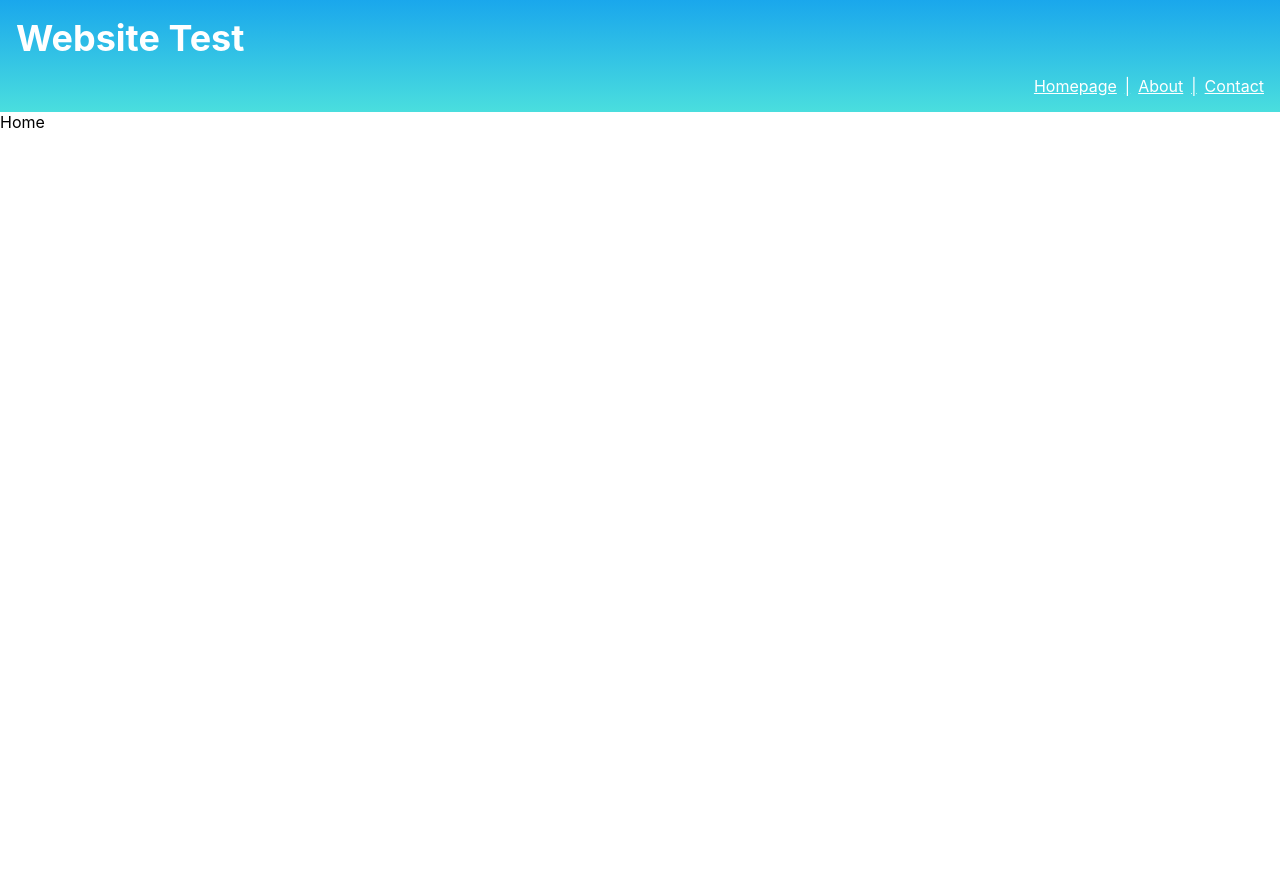
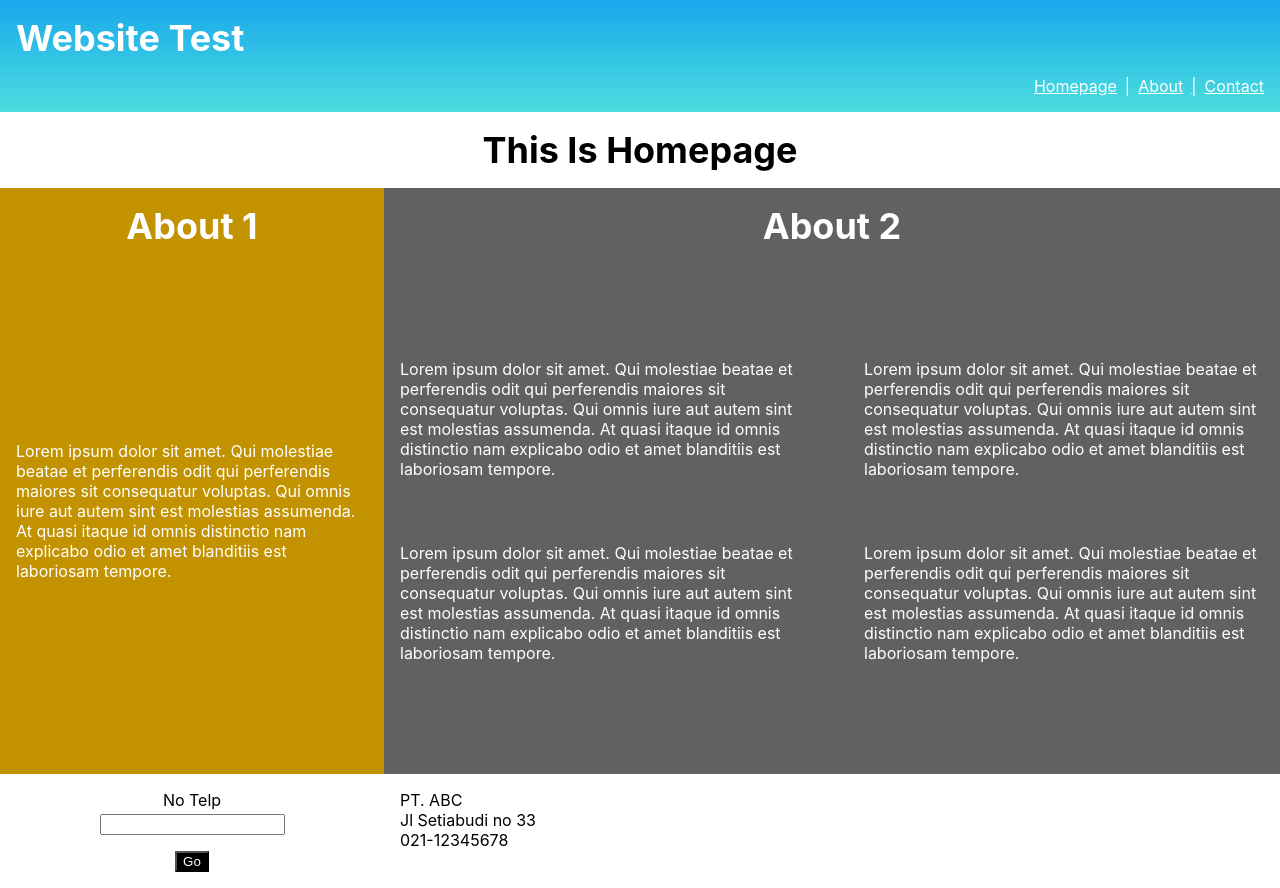
Before and after one commit to irsalsss/microsite, a React (Vite) app: page / in a window 1280 px wide. Before the commit the page ends 800 px from the top, so only its background shows below. Built offline with nearby package versions, Linux system fonts and the light colour scheme.

Commit message:
finish slicing on homepage and contact

```diff
--- a/src/layout/Header.jsx
+++ b/src/layout/Header.jsx
@@ -1,10 +1,10 @@
-import React from 'react';
+import React, { useCallback } from 'react';
 import { Link } from 'react-router-dom';
 import '../styles/layout/header.scss';
 
 const Header = () => {
 
-  const navLink = (title, to) => {
+  const navLink = useCallback((title, to) => {
     return (
       <Link
         className="nav-link white capitalize"
@@ -13,7 +13,8 @@ const Header = () => {
         {title}
       </Link>
     )
-  }
+  }, [])
+
   return (
     <div className='container-header'>
       <h2 className="title-header flex white mb-1 capitalize">
--- a/src/pages/about/index.jsx
+++ b/src/pages/about/index.jsx
@@ -1,26 +1,31 @@
-import React, { useMemo } from 'react';
+import React, { useCallback, useMemo } from 'react';
 import '../../styles/pages/about.scss';
 
 const About = () => {
   const loremIpsumcContent = useMemo(() => {
     return (
-      <p className='desc-about flex flex-1 items-center white'>
+      <p className='desc-container flex flex-1 items-center white'>
         Lorem ipsum dolor sit amet. Qui molestiae beatae et perferendis odit qui perferendis maiores sit consequatur voluptas. Qui omnis iure aut autem sint est molestias assumenda. At quasi itaque id omnis distinctio nam explicabo odio et amet blanditiis est laboriosam tempore.
       </p>
     )
   }, [])
+
+  const titleContent = useCallback((title) => {
+    return (
+      <h2 className='title-container white'>
+        {title}
+      </h2>
+    )
+  }, [])
+
   return (
     <div className='container-about'>
       <div className='wrapper-left'>
-        <h2 className='title-about white mb-1'>
-          About 1
-        </h2>
+        {titleContent('about 1')}
         {loremIpsumcContent}
       </div>
       <div className='wrapper-right'>
-        <h2 className='title-about white'>
-          About 2
-        </h2>
+        {titleContent('about 2')}
         <div className='flex flex-1 items-center'>
           <div className='wrapper-right-content'>
             {loremIpsumcContent}
--- a/src/pages/contact/index.jsx
+++ b/src/pages/contact/index.jsx
@@ -2,7 +2,11 @@ import React from 'react'
 
 const Contact = () => {
   return (
-    <div>Contact</div>
+    <div className='container-contact p-1'>
+      <p className='uppercase'>pt. abc</p>
+      <p>Jl Setiabudi no 33</p>
+      <p>021-12345678</p>
+    </div>
   )
 }
 
--- a/src/pages/home/index.jsx
+++ b/src/pages/home/index.jsx
@@ -1,8 +1,34 @@
-import React from 'react'
+import React from 'react';
+import About from '../about';
+import Contact from '../contact';
 
 const Home = () => {
   return (
-    <div>Home</div>
+    <div className='container-home'>
+      <div className='flex justify-center'>
+        <h2 className='title-container mt-1'>
+          this is homepage
+        </h2>
+      </div>
+      <About />
+      <div className='flex w-full'>
+        <div className='flex flex-col items-center w-30-percent p-1'>
+          <label
+            className='capitalize mb-4-px'
+            for="telp"
+          >
+            no telp
+          </label>
+          <input id="telp" name="telp" type="text" />
+          <button className='white bg-black cursor-pointer mt-1'>
+            Go
+          </button>
+        </div>
+        <div className='w-70-percent'>
+          <Contact />
+        </div>
+      </div>
+    </div>
   )
 }
 
--- a/src/styles/global.scss
+++ b/src/styles/global.scss
@@ -1,5 +1,9 @@
 .white {
   color: white;
+}
+
+.bg-black {
+  background-color: black;
 }
 
 .flex {
@@ -46,10 +50,58 @@
   margin-bottom: 1rem;
 }
 
+.mb-4-px {
+  margin-bottom: 4px;
+}
+
+.mt-1 {
+  margin-top: 1rem;
+}
+
+.p-1 {
+  padding: 1rem;
+}
+
 .w-full {
   width: 100%;
+}
+
+.w-30-percent {
+  width: 30%;
+}
+
+.w-70-percent {
+  width: 70%;
 }
 
 .capitalize {
   text-transform: capitalize;
 }
+
+.uppercase {
+  text-transform: uppercase;
+}
+
+.title-container {
+  font-size: 36px;
+  margin-bottom: 1rem;
+  text-transform: capitalize;
+}
+
+.desc-container {
+  font-size: 16px;
+}
+
+@media only screen and (max-width: 576px) {
+  .title-container {
+    font-size: 20px;
+  }
+
+  .desc-about {
+    font-size: 14px;
+  }
+}
+
+.cursor-pointer {
+  cursor: pointer;
+}
--- a/src/styles/pages/about.scss
+++ b/src/styles/pages/about.scss
@@ -26,25 +26,6 @@
     grid-template-columns: auto auto;
     gap: 4rem;
   }
-
-  .title-about {
-    font-size: 36px;
-    margin-bottom: 2rem;
-  }
-
-  .desc-about {
-    font-size: 16px;
-  }
-
-  @media only screen and (max-width: 576px) {
-    .title-about {
-      font-size: 20px;
-    }
-
-    .desc-about {
-      font-size: 14px;
-    }
-  }
 }
 
 @media only screen and (max-width: 480px) {
```
